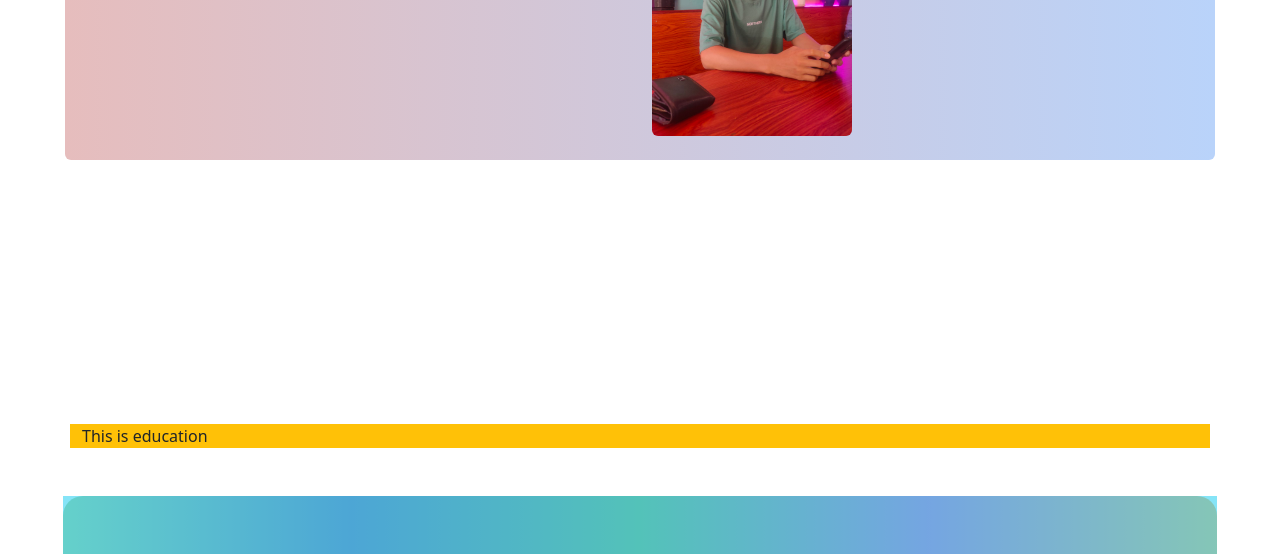
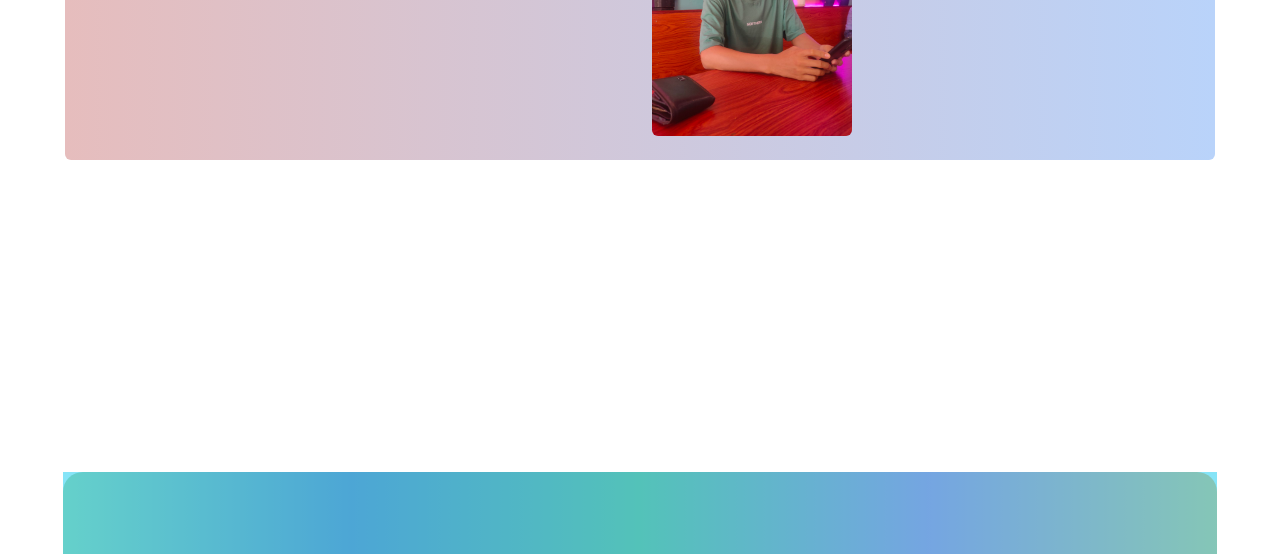
Before and after one commit to ye-min-aung/myweb, a plain HTML site: page index.html in a window 1280 px wide. Shown: the part 246-800 px from the top of the page. Drawn offline with Linux system fonts and the light colour scheme.

Commit message:
test complete and delete unnessary file

```diff
--- a/index.html
+++ b/index.html
@@ -49,9 +49,6 @@
           </div>
         </div><br><br><br><br><br><br><br><br><br><br><br>
         <!--education start-->
-        <div class="container bg-warning">
-          This is education
-        </div>
         <!--education end-->
         <!--project start-->
         <!--project end-->
```
